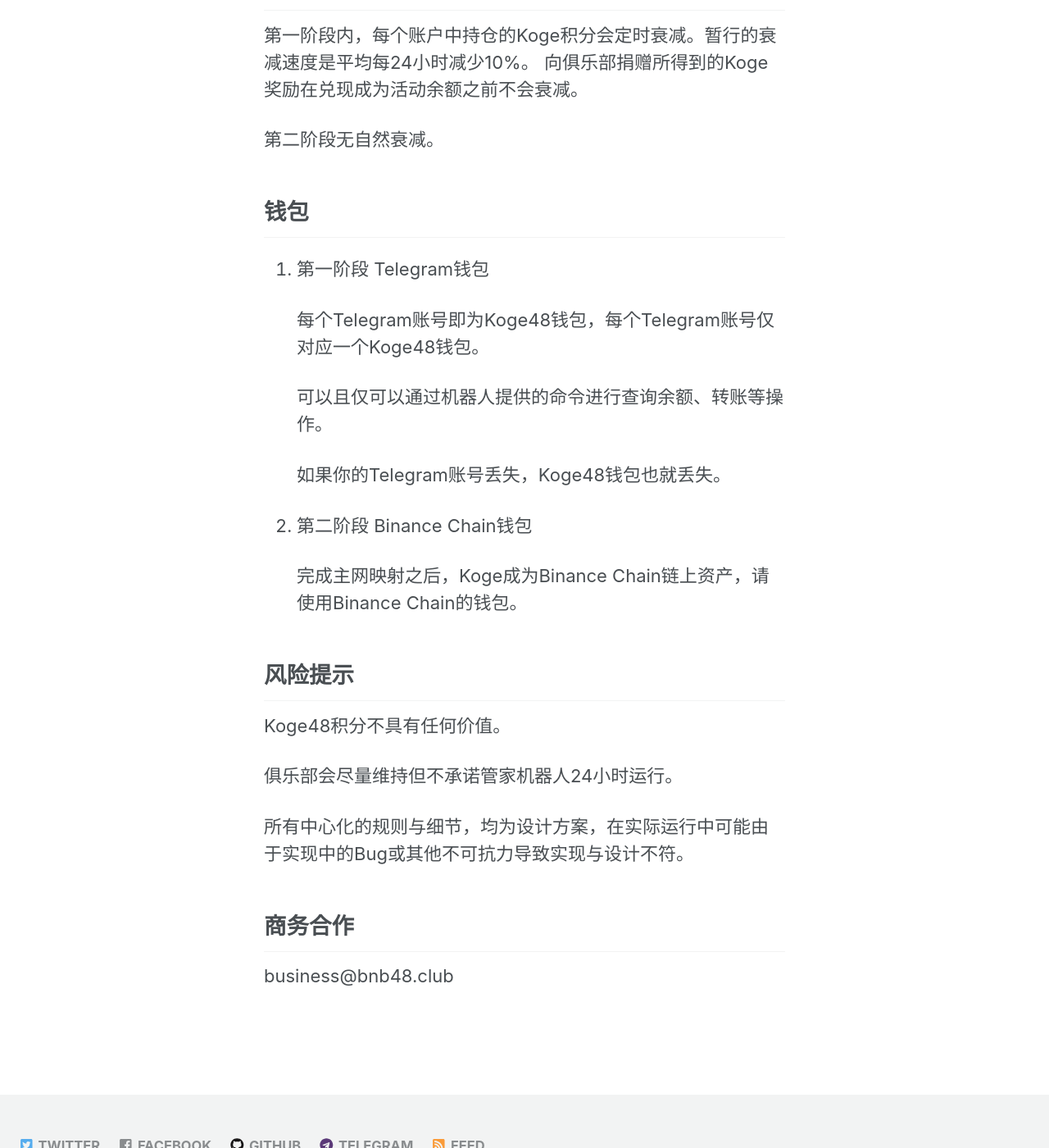
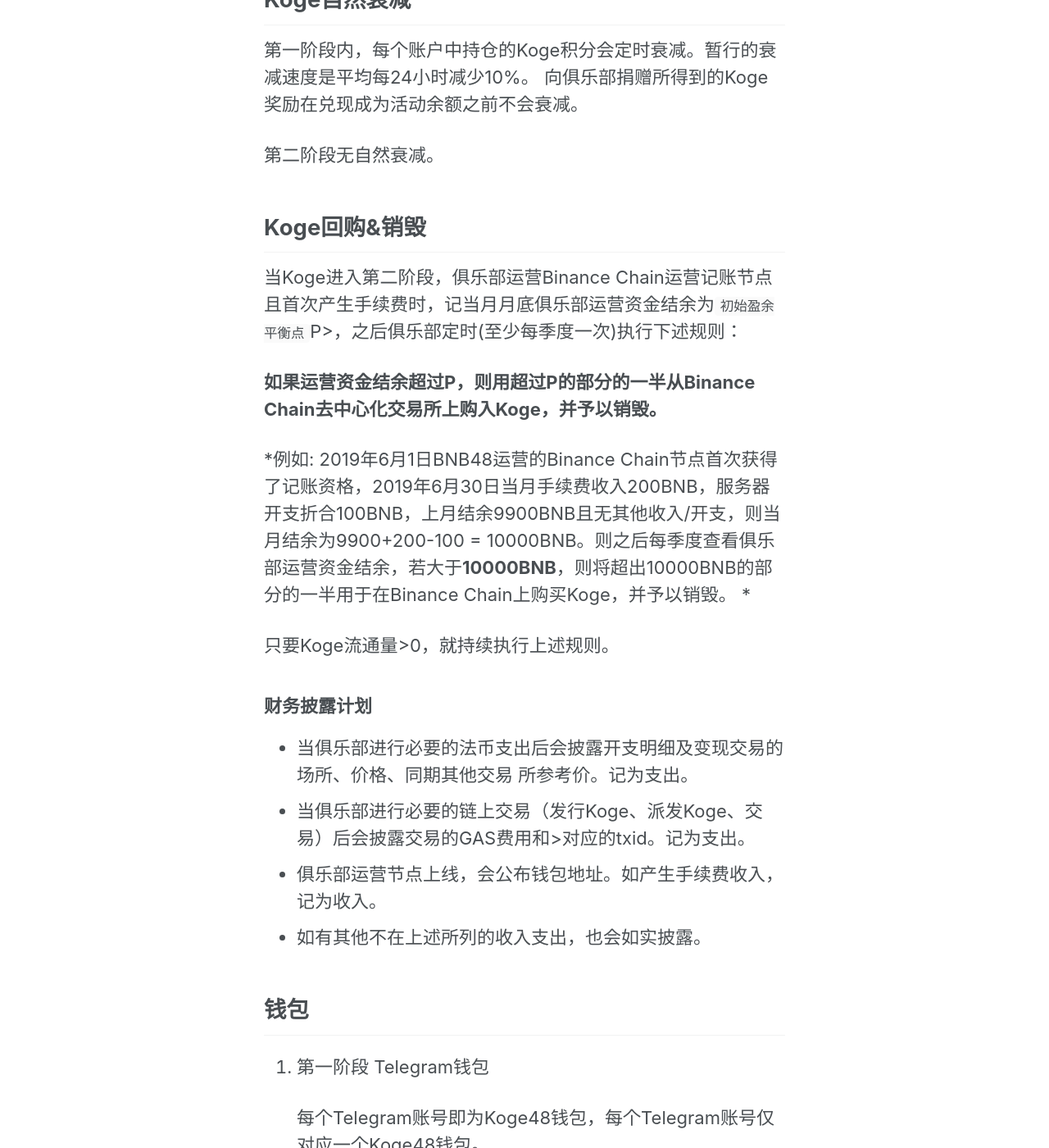
Before and after one commit to 48Club/BNB48Club.github.io, a Jekyll site: the page built from _pages/koge48.md, in a window 1280 px wide and 1400 px high, scrolled down 2850 px. Shown: the whole window at 82% size. Built offline with Jekyll 4.4.1, drawn with Linux system fonts in a browser that asks for light colours; some of the changed text lies outside the part shown.

Commit message:
Update koge48.md

```diff
--- a/_pages/koge48.md
+++ b/_pages/koge48.md
@@ -4,14 +4,16 @@
 title: "Koge48"
 modified: 2019-01-18T14:41:00+08:00
 ---
-## 简介
-Koge48积分，也简称Koge48或Koge，是BNB48俱乐部管理/发行的积分，暂时通过俱乐部管家机器人[@bnb48_bot](https://t.me/bnb48_bot)访问(称为第一阶段)。管家机器人的源代码在Github开源，请查看俱乐部的Github页面。
+## Koge简介
+Koge48积分，也简称Koge48或Koge，是BNB48俱乐部管理/发行的积分，Koge积分是俱乐部会员等级认定、周边礼品兑换、活动参与等的唯一凭据。
 
-待BNB48俱乐部运营的主网记账节点上线后，会择机映射为Binance Chain主网token(称为第二阶段)。
+在目前所处的**第一阶段**，通过俱乐部管家机器人[@bnb48_bot](https://t.me/bnb48_bot)访问。管家机器人的源代码开源。
+在以下条件均满足之后，会冻结所有Koge、不再发行新的Koge，并在Binance Chain主网上1：1映射Koge。(称为**第二阶段**)。
+1. BNB48成功运营Binance Chain主网节点
+2. 俱乐部运营的节点拥有记账资格
+3. 俱乐部运营资金盈余足够支付一个新token的发行费用
 
-Koge积分是俱乐部会员等级认定、周边礼品兑换、活动参与等的唯一凭据。
-
-## 获得积分
+## 获得Koge
 通过募捐奖励/聊天挖矿/BNB空投/赌场等途径可以获得积分。
 
 ### 募捐荣誉
@@ -51,11 +54,29 @@
 
 第二阶段内赌场将不会增发或销毁Koge，具体规则待定。
 
-## Koge的自然衰减
+## Koge自然衰减
 第一阶段内，每个账户中持仓的Koge积分会定时衰减。暂行的衰减速度是平均每24小时减少10%。
 向俱乐部捐赠所得到的Koge奖励在兑现成为活动余额之前不会衰减。
 
 第二阶段无自然衰减。
+
+## Koge回购&销毁
+当Koge进入第二阶段，俱乐部运营Binance Chain运营记账节点且首次产生手续费时，记当月月底俱乐部运营资金结余为`初始盈余平衡点`P>，之后俱乐部定时(至少每季度一次)执行下述规则：
+
+**如果运营资金结余超过P，则用超过P的部分的一半从Binance Chain去中心化交易所上购入Koge，并予以销毁。**
+
+*例如:
+    2019年6月1日BNB48运营的Binance Chain节点首次获得了记账资格，2019年6月30日当月手续费收入200BNB，服务器开支折合100BNB，上月结余9900BNB且无其他收入/开支，则当月结余为9900+200-100 = 10000BNB。则之后每季度查看俱乐部运营资金结余，若大于**10000BNB**，则将超出10000BNB的部分的一半用于在Binance Chain上购买Koge，并予以销毁。
+*
+
+只要Koge流通量>0，就持续执行上述规则。
+
+### 财务披露计划
+- 当俱乐部进行必要的法币支出后会披露开支明细及变现交易的场所、价格、同期其他交易
+所参考价。记为支出。
+- 当俱乐部进行必要的链上交易（发行Koge、派发Koge、交易）后会披露交易的GAS费用和>对应的txid。记为支出。
+- 俱乐部运营节点上线，会公布钱包地址。如产生手续费收入，记为收入。
+- 如有其他不在上述所列的收入支出，也会如实披露。
 
 ## 钱包
 1. 第一阶段 Telegram钱包
```
Also changed, not shown: other parts of _pages/koge48.md (+3 -2 lines).
